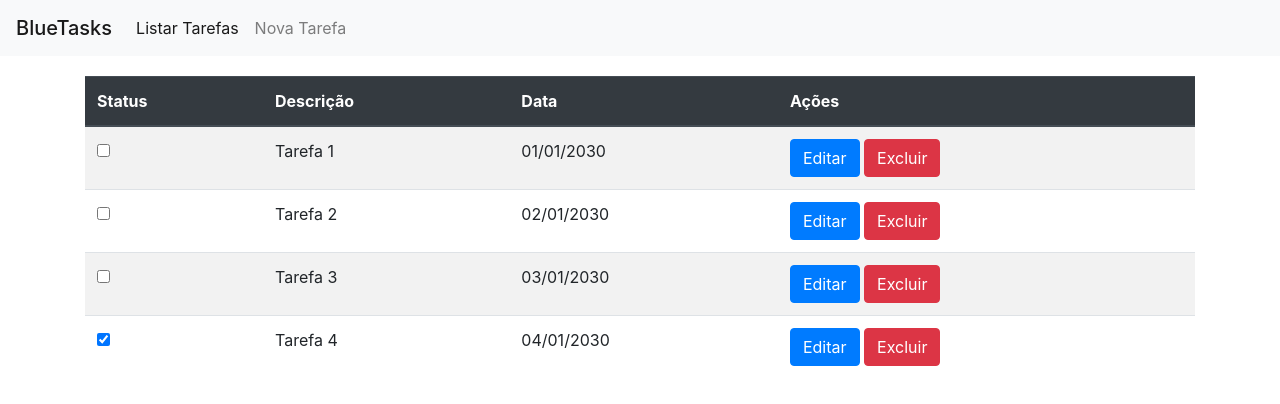
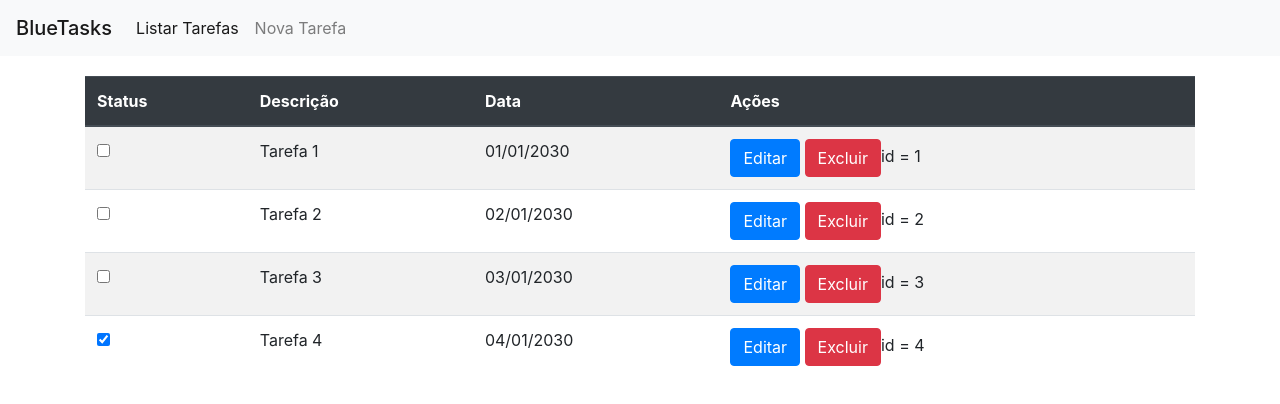
Before and after one commit to shindiogawa/bluetasks-frontend-typescript, a React (Create React App) app: page / in a window 1280 px wide. Shown: the top 404 px of the page. Built offline with nearby package versions, Linux system fonts and the light colour scheme.

Commit message:
Fixed list table

```diff
--- a/src/components/TaskListTable/TableBody/index.tsx
+++ b/src/components/TaskListTable/TableBody/index.tsx
@@ -8,17 +8,25 @@ export interface ITableBodyProps {
     description: string
     whenToDo: string
     done: boolean
-    remove(id: number): void
+    // remove(id: number): void
   }[]
+  remove(id: number): void
 }
 
-const TableBody: React.FC<ITableBodyProps> = ({ tasks }) => {
+const TableBody: React.FC<ITableBodyProps> = ({ tasks, remove }) => {
+  console.log(tasks)
   return (
     <Container>
       {tasks.map(item => (
         <tr key={item.id}>
           <td>
-            <input type="checkbox" checked={item.done} />
+            <input
+              type="checkbox"
+              checked={item.done}
+              onChange={() => {
+                console.log('test')
+              }}
+            />
           </td>
           <td>{item.description}</td>
           <td>{item.whenToDo}</td>
@@ -29,8 +37,9 @@ const TableBody: React.FC<ITableBodyProps> = ({ tasks }) => {
               type="button"
               className="btn btn-danger"
               value="Excluir"
-              onClick={() => item.remove(item.id)}
+              onClick={() => remove(item.id)}
             />
+            <span>id = {item.id}</span>
           </td>
         </tr>
       ))}
--- a/src/components/TaskListTable/index.tsx
+++ b/src/components/TaskListTable/index.tsx
@@ -5,12 +5,47 @@ import TableBody, { ITableBodyProps } from './TableBody'
 import TableHeader from './TableHeader'
 import { useTableBody } from '../../hooks/useTableBody'
 const TaskListTable: React.FC = () => {
-  const tasks = useTableBody()
+  // const tasks = useTableBody()
+  const removeTask = (id: number): void => {
+    const tasks2: ITableBodyProps['tasks'] = tasks.filter(
+      task => id !== task.id
+    )
+    console.log(tasks2)
+    setTasks(tasks2)
+  }
+
+  const [tasks, setTasks] = useState<ITableBodyProps['tasks']>([
+    {
+      id: 1,
+      description: 'Tarefa 1',
+      whenToDo: '01/01/2030',
+      done: false
+    },
+    {
+      id: 2,
+      description: 'Tarefa 2',
+      whenToDo: '02/01/2030',
+      done: false
+    },
+    {
+      id: 3,
+      description: 'Tarefa 3',
+      whenToDo: '03/01/2030',
+      done: false
+    },
+    {
+      id: 4,
+      description: 'Tarefa 4',
+      whenToDo: '04/01/2030',
+      done: true
+    }
+  ])
+
   return (
     <Container>
       <table className="table table-striped">
         <TableHeader />
-        <TableBody tasks={tasks} />
+        <TableBody tasks={tasks} remove={removeTask} />
       </table>
     </Container>
   )
--- a/src/hooks/useTableBody.tsx
+++ b/src/hooks/useTableBody.tsx
@@ -8,40 +8,45 @@ export const useTableBody = (): ITableBodyProps['tasks'] => {
 
   useEffect(() => {
     const removeTask = (id: number): void => {
-      setTasks(tasks.fil)
+      const tasks2: ITableBodyProps['tasks'] = tasks.filter(
+        task => id !== task.id
+      )
+      console.log(tasks2)
+      setTasks(tasks2)
     }
     const tasks: ITableBodyProps['tasks'] = [
       {
         id: 1,
         description: 'Tarefa 1',
         whenToDo: '01/01/2030',
-        done: false,
-        remove: removeTask
+        done: false
+        // remove: removeTask
       },
       {
         id: 2,
         description: 'Tarefa 2',
         whenToDo: '02/01/2030',
-        done: false,
-        remove: removeTask
+        done: false
+        // remove: removeTask
       },
       {
         id: 3,
         description: 'Tarefa 3',
         whenToDo: '03/01/2030',
-        done: false,
-        remove: removeTask
+        done: false
+        // remove: removeTask
       },
       {
         id: 4,
         description: 'Tarefa 4',
         whenToDo: '04/01/2030',
-        done: true,
-        remove: removeTask
+        done: true
+        // remove: removeTask
       }
     ]
 
     setTasks(tasks)
   }, [])
+
   return tasks
 }
```
